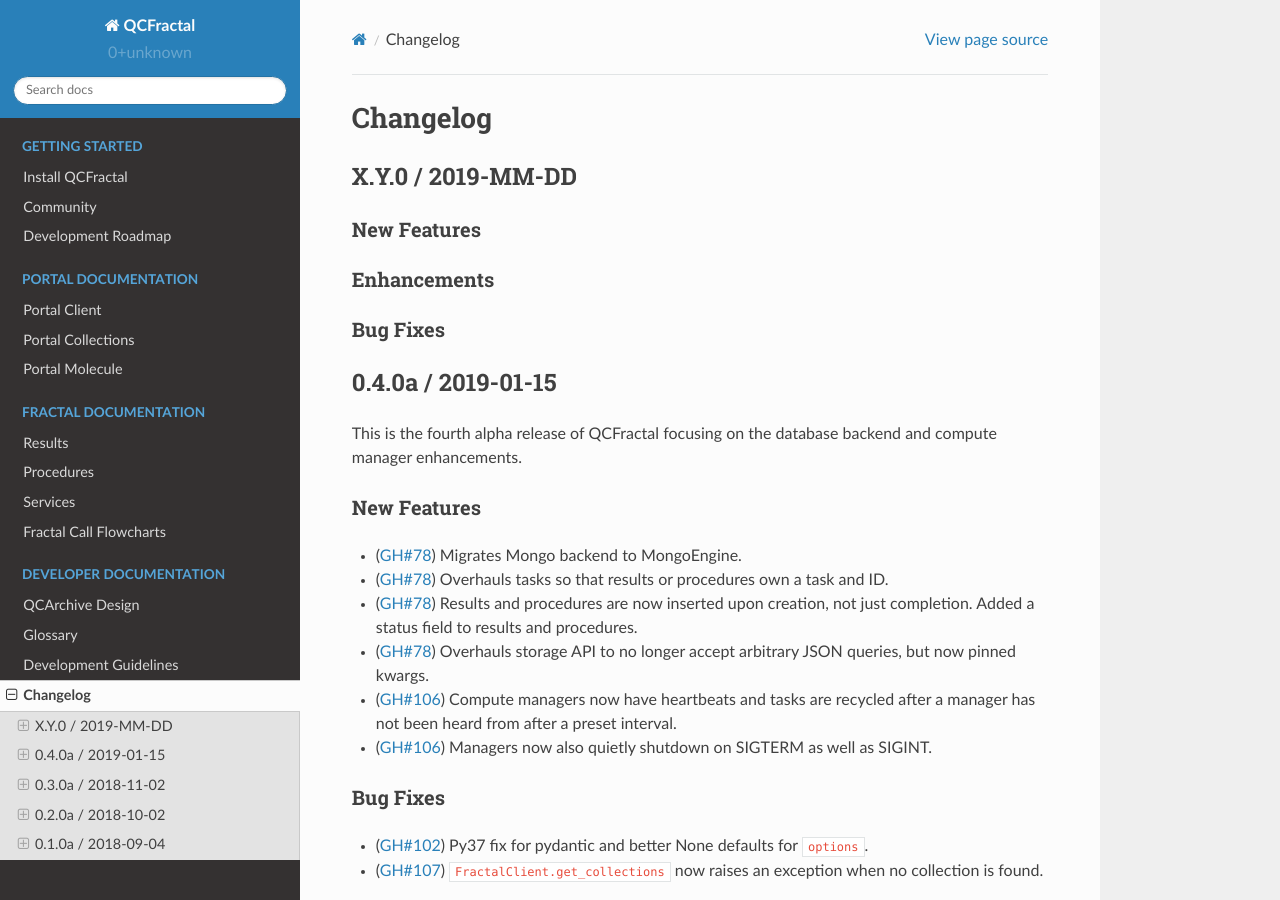
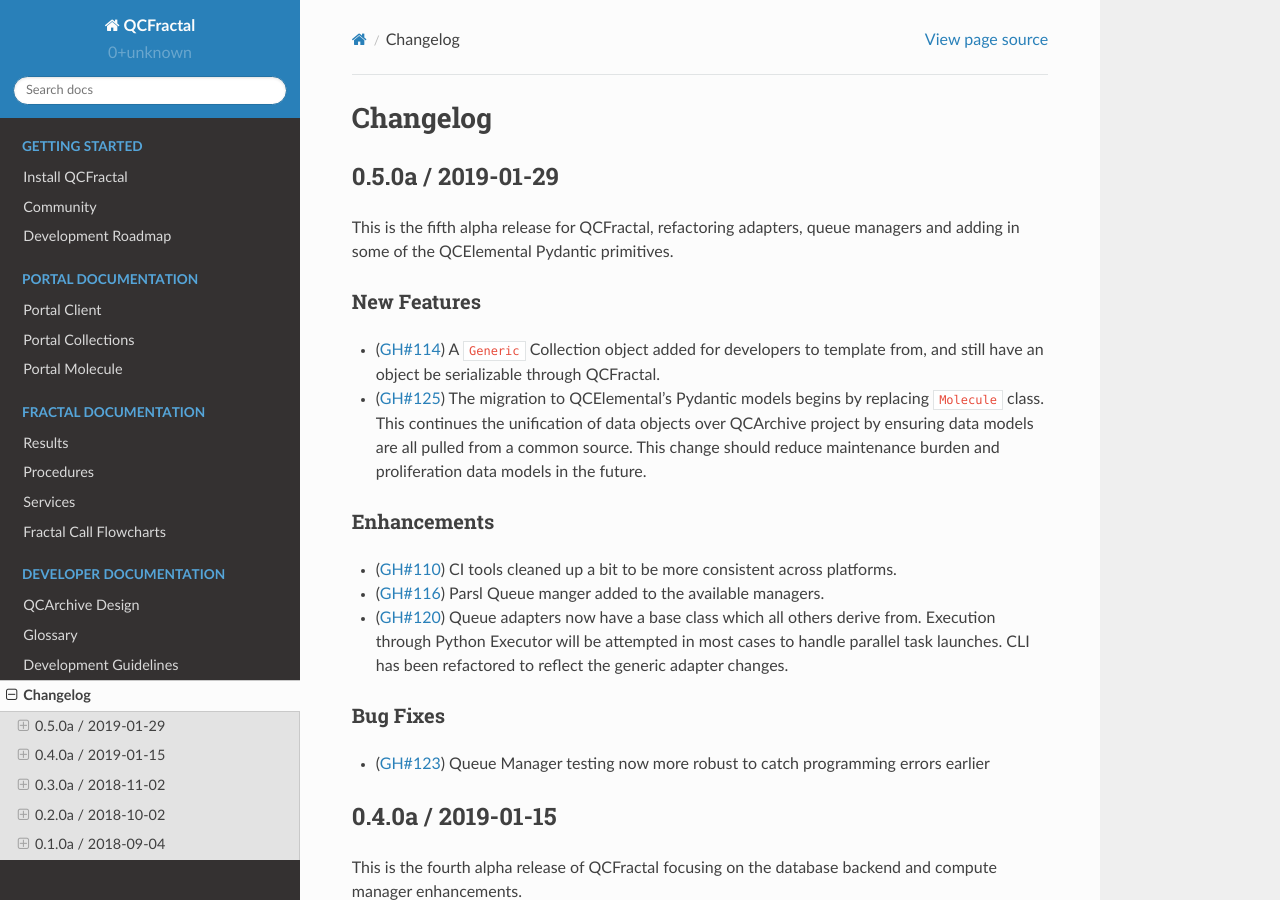
Before and after one commit to MolSSI/QCFractal, a Sphinx documentation site: the page built from docs/source/changelog.rst, in a window 1280 px wide and 900 px high. Built offline with Sphinx 7.4.7 and the Read the Docs theme 2.0.0, drawn with Linux system fonts in a browser that asks for light colours.

Commit message:
Cut the 0.5.0 release
Depends on #125 first

```diff
--- a/docs/source/changelog.rst
+++ b/docs/source/changelog.rst
@@ -1,17 +1,44 @@
 Changelog
 =========
 
-X.Y.0 / 2019-MM-DD
+.. X.Y.0 / 2019-MM-DD
+.. -------------------
+..
+.. New Features
+.. ++++++++++++
+
+.. Enhancements
+.. ++++++++++++
+..
+.. Bug Fixes
+.. +++++++++
+
+0.5.0a / 2019-01-29
 -------------------
+
+This is the fifth alpha release for QCFractal, refactoring adapters, queue managers
+and adding in some of the QCElemental Pydantic primitives.
 
 New Features
 ++++++++++++
+- (:pr:`114`) A ``Generic`` Collection object added for developers to template from, and still have an object be
+  serializable through QCFractal.
+- (:pr:`125`) The migration to QCElemental's Pydantic models begins by replacing ``Molecule`` class. This continues
+  the unification of data objects over QCArchive project by ensuring data models are all pulled from a common source.
+  This change should reduce maintenance burden and proliferation data models in the future.
+
 
 Enhancements
 ++++++++++++
+- (:pr:`110`) CI tools cleaned up a bit to be more consistent across platforms.
+- (:pr:`116`) Parsl Queue manger added to the available managers.
+- (:pr:`120`) Queue adapters now have a base class which all others derive from. Execution through Python Executor will
+  be attempted in most cases to handle parallel task launches. CLI has been refactored to reflect the generic
+  adapter changes.
 
 Bug Fixes
 +++++++++
+- (:pr:`123`) Queue Manager testing now more robust to catch programming errors earlier
 
 0.4.0a / 2019-01-15
 -------------------
--- a/setup.py
+++ b/setup.py
@@ -25,7 +25,9 @@
             'bcrypt',
             'cryptography',
             'pydantic',
-            'mongoengine'
+            'mongoengine',
+            'qcelemental>=0.2.3',
+            'qcengine>=0.5.1'
         ],
         entry_points={
             "console_scripts": [
```
Also changed, not shown: 5 other files.
